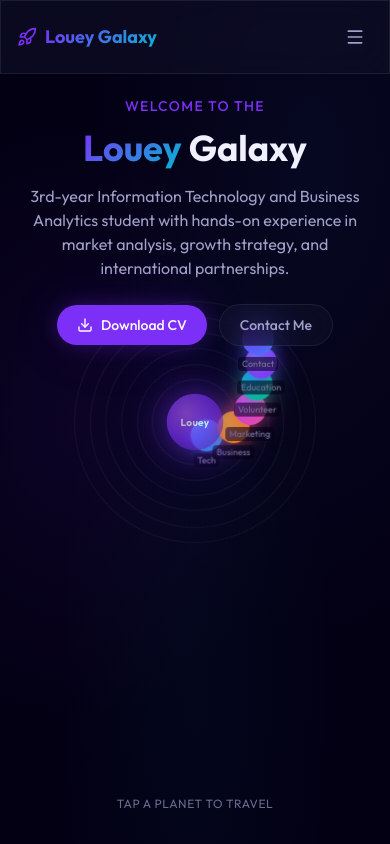
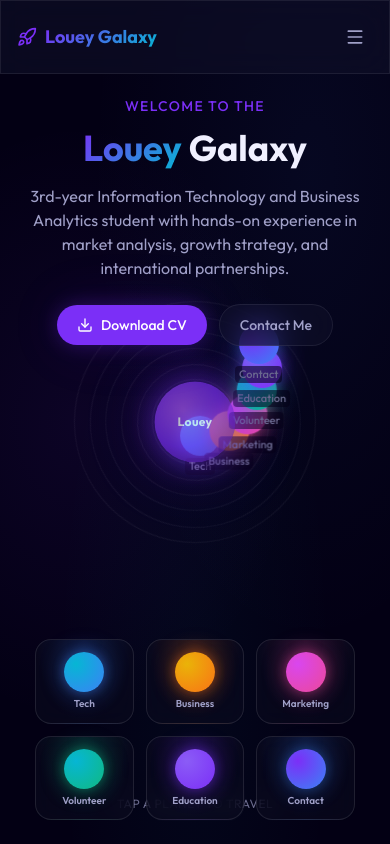
Before and after one commit to loueydridii/Portfolio, a Next.js app: page / in a window 390 px wide. Built offline with nearby package versions, Linux system fonts and the light colour scheme.

Commit message:
mobile ux adjustment

```diff
--- a/src/app/page.tsx
+++ b/src/app/page.tsx
@@ -16,8 +16,8 @@ const ORBIT_SIZES_VMIN = [22, 30, 38, 46, 54, 62];
 // Duration for each orbit in seconds (outer = slower)
 const ORBIT_DURATIONS = [18, 26, 34, 44, 56, 70];
 
-// 2D Fallback for mobile / low-perf
-function Galaxy2DFallback({
+// ── Tablet+ orbit scene (sm and above) ─────────────────────────────────────
+function Galaxy2DOrbit({
   onPlanetClick,
 }: {
   onPlanetClick: (id: string) => void;
@@ -29,7 +29,7 @@ function Galaxy2DFallback({
         initial={{ opacity: 0, scale: 0 }}
         animate={{ opacity: 1, scale: 1 }}
         transition={{ duration: 0.6, type: "spring" }}
-        className="absolute w-14 h-14 sm:w-20 sm:h-20 rounded-full flex items-center justify-center z-20"
+        className="absolute w-20 h-20 rounded-full flex items-center justify-center z-20"
         style={{
           background:
             "radial-gradient(circle at 35% 35%, #a855f7, #7B2FF7, #4c1d95)",
@@ -38,12 +38,12 @@ function Galaxy2DFallback({
           animation: "pulse-glow 3s ease-in-out infinite",
         }}
       >
-        <span className="text-[10px] sm:text-xs font-bold text-white tracking-wide">
+        <span className="text-xs font-bold text-white tracking-wide">
           Louey
         </span>
       </motion.div>
 
-      {/* Orbit rings + planets via CSS animation */}
+      {/* Orbit rings + planets */}
       {planets.map((planet, i) => {
         const orbitSize = ORBIT_SIZES_VMIN[i];
         const duration = ORBIT_DURATIONS[i];
@@ -54,16 +54,14 @@ function Galaxy2DFallback({
         return (
           <div
             key={planet.id}
-            // Orbit ring
             className="absolute rounded-full border border-white/[0.06]"
             style={{
               width: `${orbitSize}vmin`,
               height: `${orbitSize}vmin`,
-              // Spin the ring — the planet rides at the top of it
               animation: `orbit-slow ${duration}s linear infinite`,
             }}
           >
-            {/* Counter-rotate wrapper — cancel out the ring's spin so planet faces up */}
+            {/* Counter-rotate so the planet label stays upright */}
             <div
               className="absolute"
               style={{
@@ -73,7 +71,6 @@ function Galaxy2DFallback({
                 animation: `orbit-slow ${duration}s linear infinite reverse`,
               }}
             >
-              {/* Planet with Framer Motion reveal */}
               <motion.button
                 initial={{ opacity: 0, scale: 0 }}
                 animate={{ opacity: 1, scale: 1 }}
@@ -83,7 +80,7 @@ function Galaxy2DFallback({
                 aria-label={`Navigate to ${planet.name}`}
               >
                 <div
-                  className="w-8 h-8 sm:w-10 sm:h-10 rounded-full flex items-center justify-center text-sm sm:text-base transition-transform duration-300 group-hover:scale-125 group-active:scale-110"
+                  className="w-10 h-10 rounded-full flex items-center justify-center text-base transition-transform duration-300 group-hover:scale-125 group-active:scale-110"
                   style={{
                     background: `radial-gradient(circle at 30% 30%, ${planet.colors.secondary}, ${planet.colors.primary})`,
                     boxShadow: `0 0 14px ${planet.colors.glow}, 0 0 28px ${planet.colors.glow}`,
@@ -91,7 +88,7 @@ function Galaxy2DFallback({
                 >
                   {planet.icon}
                 </div>
-                <span className="text-[9px] sm:text-[11px] text-text-muted group-hover:text-text-primary group-active:text-text-primary transition-colors font-medium whitespace-nowrap bg-space-void/60 px-1 rounded">
+                <span className="text-[11px] text-text-muted group-hover:text-text-primary group-active:text-text-primary transition-colors font-medium whitespace-nowrap bg-space-void/60 px-1 rounded">
                   {label}
                 </span>
               </motion.button>
@@ -99,6 +96,53 @@ function Galaxy2DFallback({
           </div>
         );
       })}
+    </div>
+  );
+}
+
+// ── Mobile planet grid (xs only, < sm) ─────────────────────────────────────
+// Rendered as a sibling of the hero overlay at z-20 so nothing can block taps.
+function MobilePlanetGrid({
+  onPlanetClick,
+}: {
+  onPlanetClick: (id: string) => void;
+}) {
+  return (
+    <div className="sm:hidden absolute inset-x-0 bottom-0 z-20 flex justify-center pb-6 px-4 pointer-events-auto">
+      <div className="grid grid-cols-3 gap-3 w-full max-w-xs">
+        {planets.map((planet, i) => {
+          const label = planet.name
+            .replace(" Planet", "")
+            .replace(" Station", "");
+          return (
+            <motion.button
+              key={planet.id}
+              initial={{ opacity: 0, y: 20 }}
+              animate={{ opacity: 1, y: 0 }}
+              transition={{ delay: 0.2 + i * 0.08, type: "spring" }}
+              onClick={() => onPlanetClick(planet.id)}
+              className="flex flex-col items-center gap-1.5 py-3 px-2 rounded-2xl border border-white/10 backdrop-blur-md touch-manipulation active:scale-95 transition-transform"
+              style={{
+                background: `radial-gradient(ellipse at top, ${planet.colors.primary}22, transparent 70%), rgba(10,10,30,0.6)`,
+              }}
+              aria-label={`Navigate to ${planet.name}`}
+            >
+              <div
+                className="w-10 h-10 rounded-full flex items-center justify-center text-base"
+                style={{
+                  background: `radial-gradient(circle at 30% 30%, ${planet.colors.secondary}, ${planet.colors.primary})`,
+                  boxShadow: `0 0 12px ${planet.colors.glow}, 0 0 24px ${planet.colors.glow}`,
+                }}
+              >
+                {planet.icon}
+              </div>
+              <span className="text-[10px] font-semibold text-text-secondary leading-tight text-center">
+                {label}
+              </span>
+            </motion.button>
+          );
+        })}
+      </div>
     </div>
   );
 }
@@ -143,11 +187,11 @@ export default function HomePage() {
     <div className="relative min-h-screen overflow-hidden space-bg">
       <Navbar />
 
-      {/* Galaxy Canvas */}
+      {/* Galaxy Canvas (tablet+: full 2D orbit or 3D) */}
       <div className="absolute inset-0 z-0">
         {is3DSupported ? (
           <Suspense
-            fallback={<Galaxy2DFallback onPlanetClick={handlePlanetClick} />}
+            fallback={<Galaxy2DOrbit onPlanetClick={handlePlanetClick} />}
           >
             <GalaxyScene
               onPlanetClick={handlePlanetClick}
@@ -156,7 +200,7 @@ export default function HomePage() {
             />
           </Suspense>
         ) : (
-          <Galaxy2DFallback onPlanetClick={handlePlanetClick} />
+          <Galaxy2DOrbit onPlanetClick={handlePlanetClick} />
         )}
       </div>
 
@@ -172,7 +216,7 @@ export default function HomePage() {
         )}
       </AnimatePresence>
 
-      {/* Hero Overlay */}
+      {/* Hero Overlay (pointer-events-none so galaxy/grid taps pass through) */}
       <div className="relative z-10 flex flex-col items-center justify-center min-h-screen pointer-events-none px-4">
         {/* Top Hero Content */}
         <motion.div
@@ -246,6 +290,9 @@ export default function HomePage() {
           </span>
         </motion.div>
       </div>
+
+      {/* Mobile planet grid — rendered above everything on xs screens */}
+      <MobilePlanetGrid onPlanetClick={handlePlanetClick} />
     </div>
   );
 }
```
